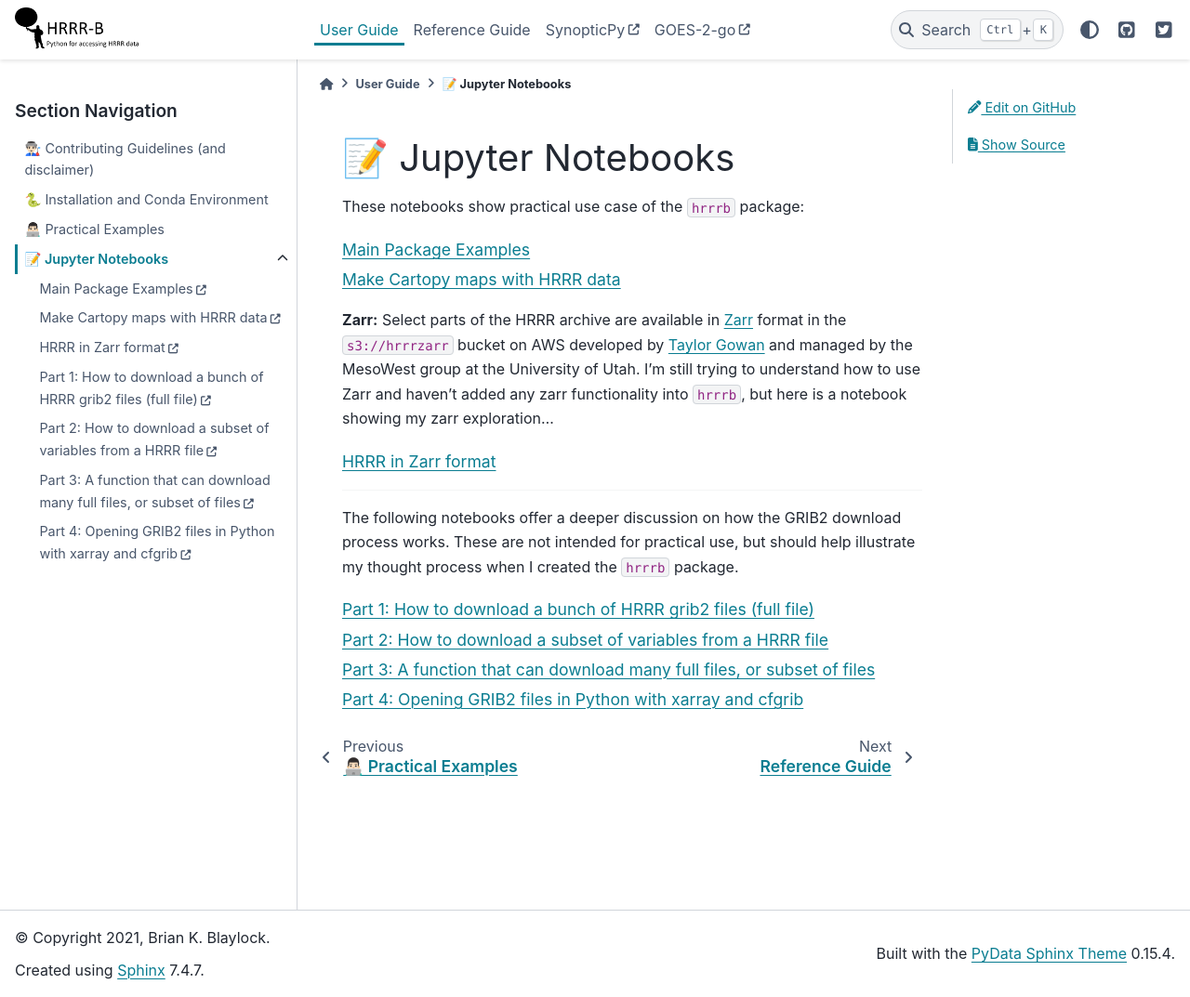
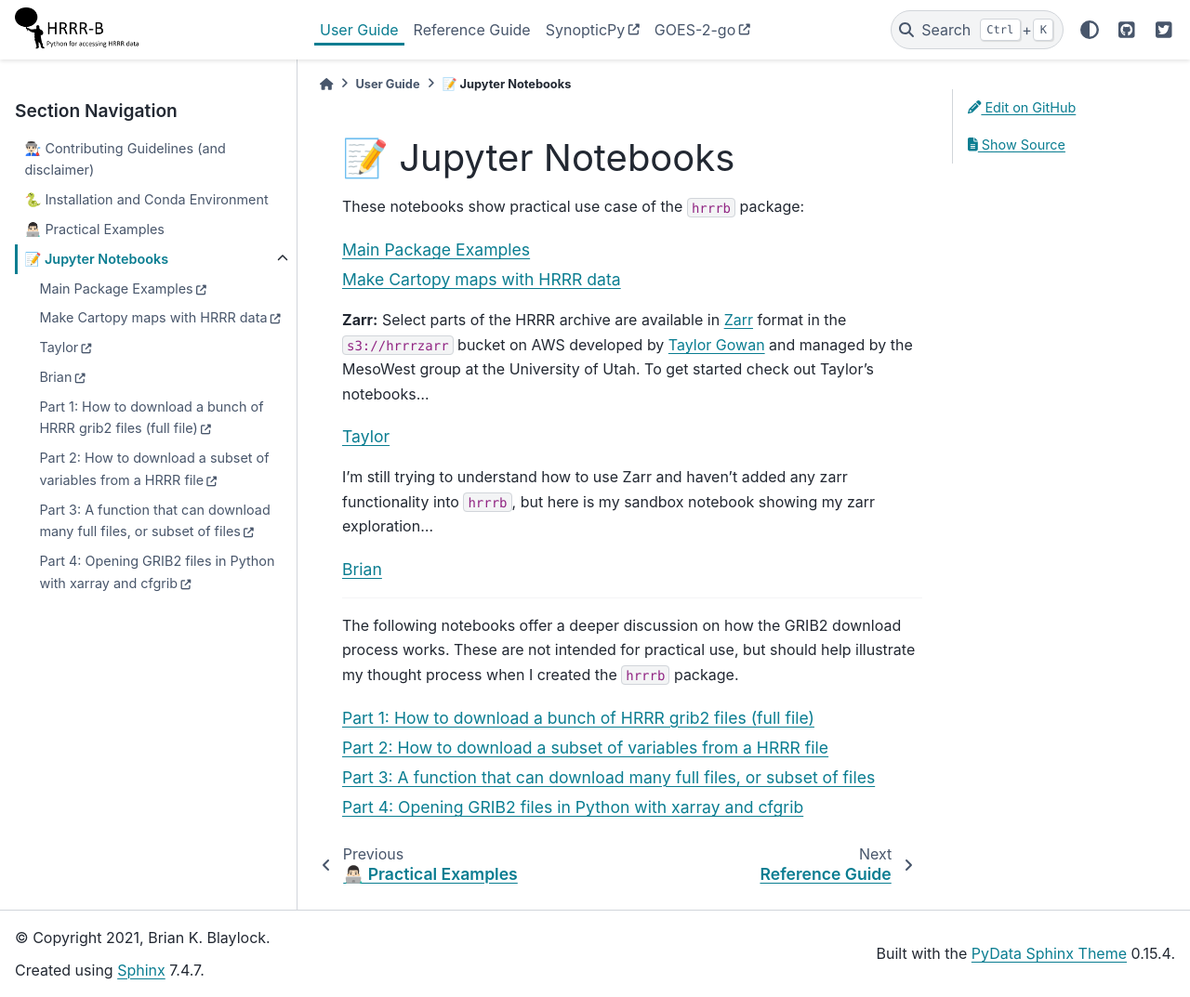
Before and after one commit to blaylockbk/Herbie, a Sphinx documentation site: the page built from docs/user_guide/notebooks.md, in a window 1280 px wide and 1073 px high. Shown: the whole window at 93% size. Built offline with Sphinx 7.4.7 and the PyData theme 0.15.4, drawn with Linux system fonts in a browser that asks for light colours; nearby versions of some CDN libraries.

Commit message:
Updated Sphinx Docs

```diff
--- a/docs/user_guide/notebooks.md
+++ b/docs/user_guide/notebooks.md
@@ -5,8 +5,12 @@ These notebooks show practical use case of the `hrrrb` package:
 - [Main Package Examples](https://github.com/blaylockbk/HRRR_archive_download/blob/master/notebooks/examples.ipynb)
 - [Make Cartopy maps with HRRR data](https://github.com/blaylockbk/HRRR_archive_download/blob/master/notebooks/demo_plot-on-map-with-common-features.ipynb)
 
-**Zarr:** Select parts of the HRRR archive are available in [Zarr](https://zarr.readthedocs.io/en/stable/) format in the `s3://hrrrzarr` bucket on AWS developed by [Taylor Gowan](https://twitter.com/tayloragowan) and managed by the MesoWest group at the University of Utah. I'm still trying to understand how to use Zarr and haven't added any zarr functionality into `hrrrb`, but here is a notebook showing my zarr exploration...
-- [HRRR in Zarr format](https://github.com/blaylockbk/HRRR_archive_download/blob/master/notebooks/zarr_HRRR.ipynb)
+**Zarr:** Select parts of the HRRR archive are available in [Zarr](https://zarr.readthedocs.io/en/stable/) format in the `s3://hrrrzarr` bucket on AWS developed by [Taylor Gowan](https://twitter.com/tayloragowan) and managed by the MesoWest group at the University of Utah. To get started check out Taylor's notebooks...
+
+- [Taylor's HRRR-Zarr examples](https://github.com/taylorgowan/zarr)
+
+I'm still trying to understand how to use Zarr and haven't added any zarr functionality into `hrrrb`, but here is my sandbox notebook showing my zarr exploration...
+- [Brian's HRRR-Zarr sandbox](https://github.com/blaylockbk/HRRR_archive_download/blob/master/notebooks/zarr_HRRR.ipynb)
 
 ---
 
```
Also changed, not shown: 14 other files.
